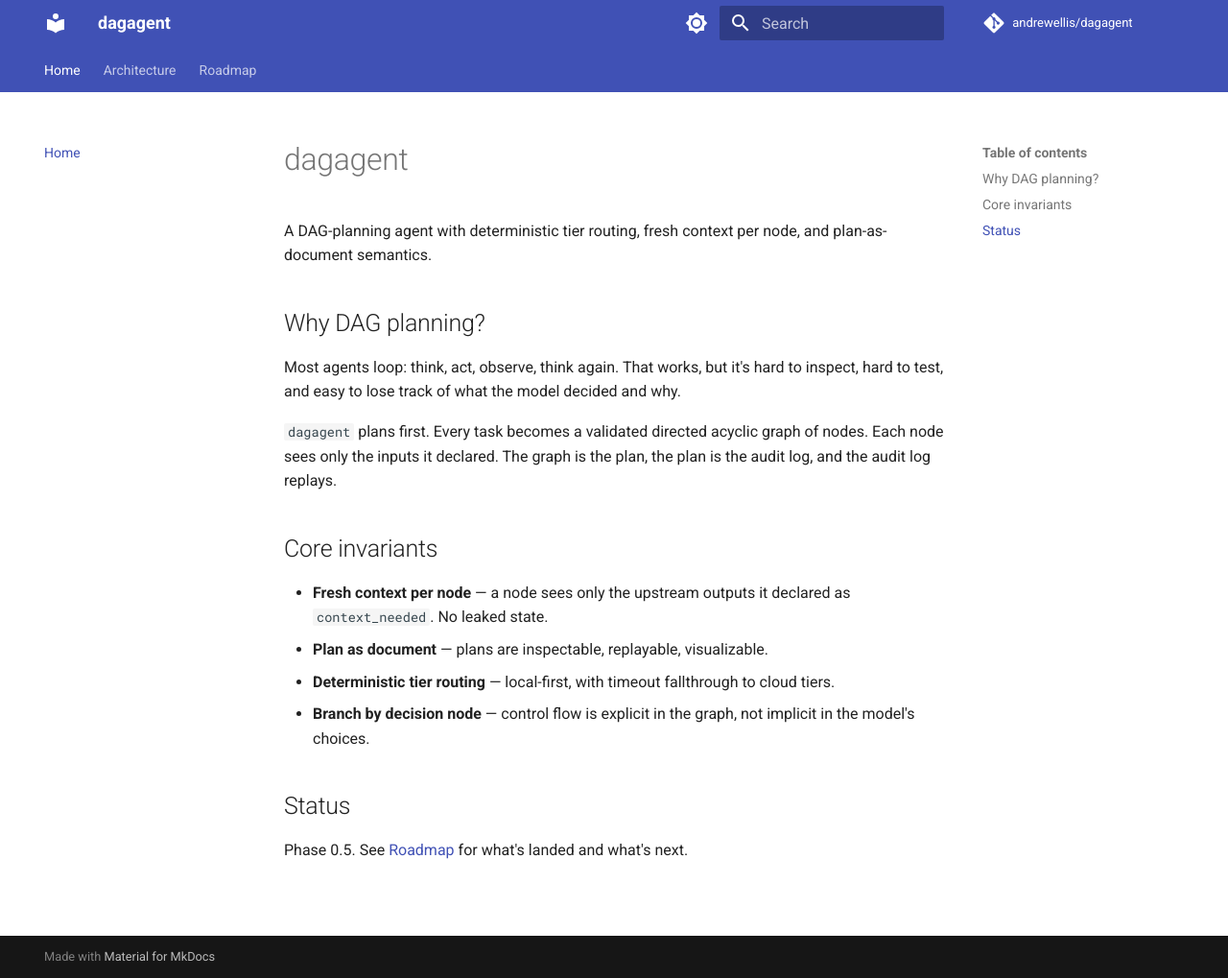
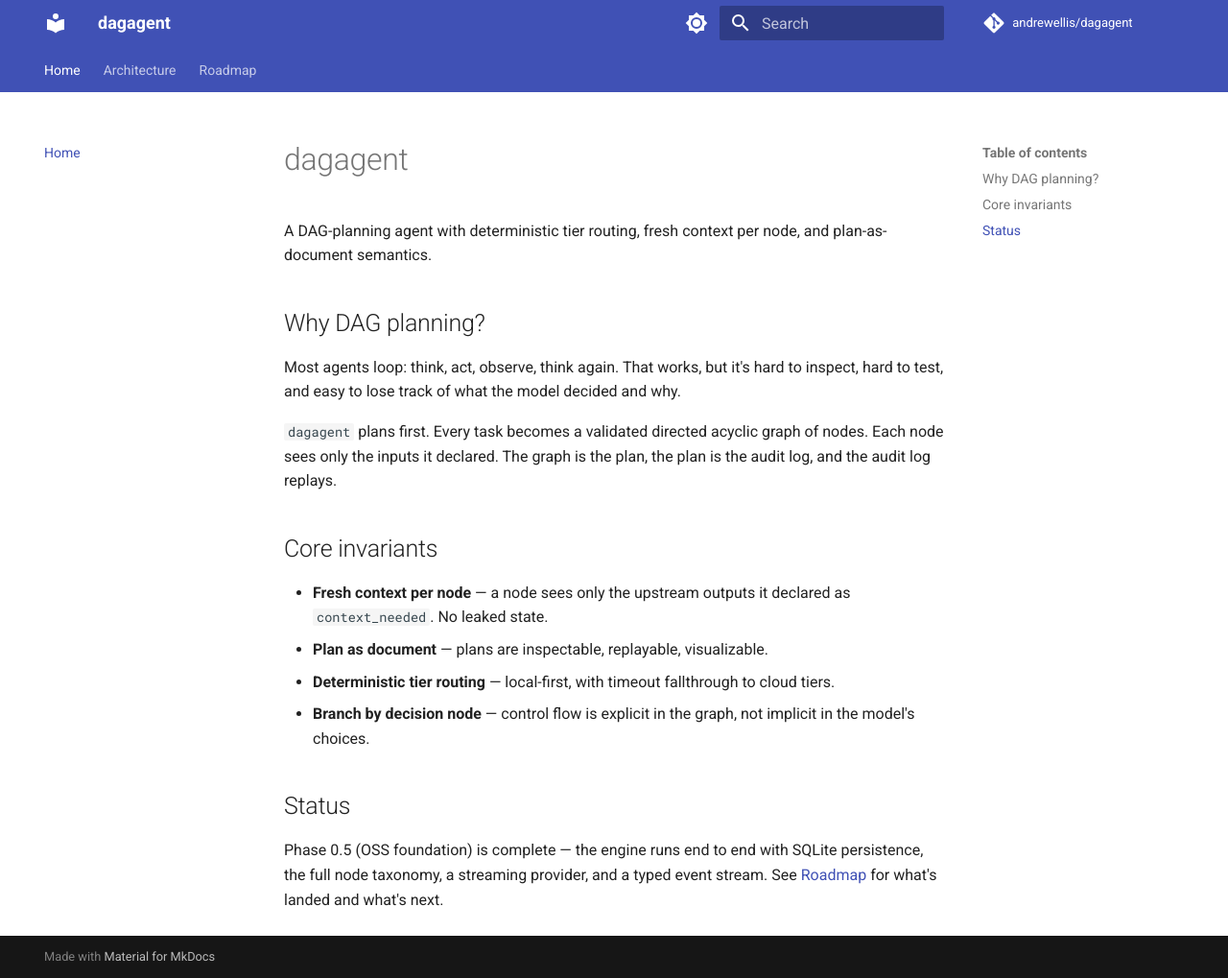
Before and after one commit to andrew-ellis-engineering/glassrail, an MkDocs documentation site: the page built from docs/index.md, in a window 1280 px wide and 1019 px high. Shown: the whole window at 96% size. Built offline with MkDocs 1.6.1 and Material for MkDocs 9.7.7, drawn with Linux system fonts in a browser that asks for light colours; comment, search, counter and statistics services are not loaded.

Commit message:
Mark Phase 0.5 complete in the docs index
Bring the docs index Status in line with the README and roadmap, and fix
the architecture node-type list to say tool, the actual enum value, not
tool_call.

```diff
--- a/docs/index.md
+++ b/docs/index.md
@@ -17,4 +17,7 @@ Most agents loop: think, act, observe, think again. That works, but it's hard to
 
 ## Status
 
-Phase 0.5. See [Roadmap](./roadmap.md) for what's landed and what's next.
+Phase 0.5 (OSS foundation) is complete — the engine runs end to end with
+SQLite persistence, the full node taxonomy, a streaming provider, and a
+typed event stream. See [Roadmap](./roadmap.md) for what's landed and
+what's next.
```
Also changed, not shown: docs/architecture.md (+1 -1 lines).
